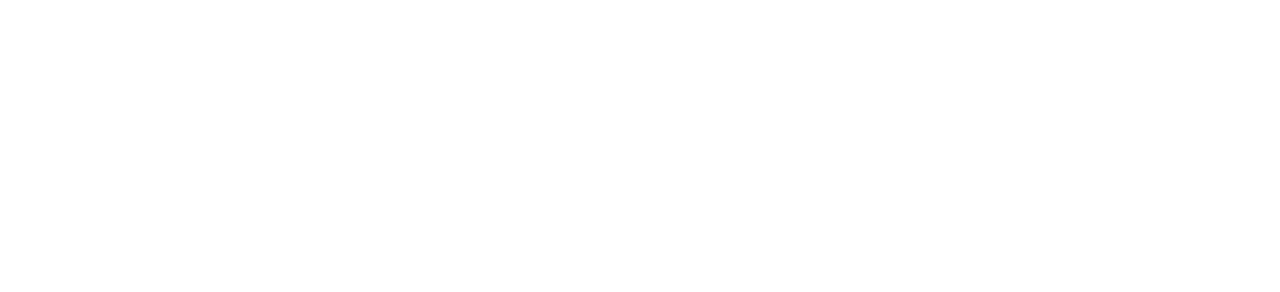
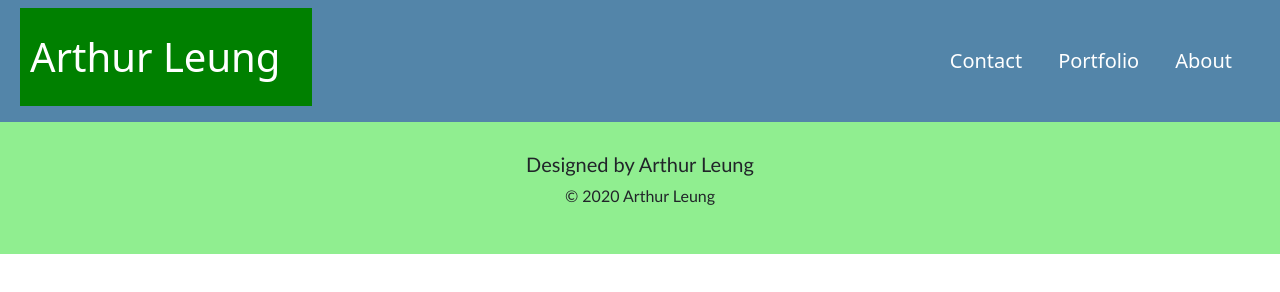
Before and after one commit to Artydabomb/artydabomb.github.io, a plain HTML site: page contact.html in a window 1280 px wide. Drawn offline with nearby package versions, Linux system fonts and the light colour scheme.

Commit message:
Completed skeleton for portfolio.html. Started skeleton for contact.html

```diff
--- a/PFstyle.css
+++ b/PFstyle.css
@@ -25,6 +25,7 @@ nav{
 }
 
 .sub-header{
+    background-color: lavender;
 }
 
 /* Can't change the color of the li elements using the following format
@@ -36,3 +37,16 @@ nav{
 .container{
     background-color: lightblue;
 }
+
+/* Footer */
+.footer {
+    padding: 30px;
+    clear: both;
+    font-family: 'Trebuchet MS', 'Lucida Sans Unicode', 'Lucida Grande', 'Lucida Sans', Arial, sans-serif;
+    text-align: center;
+    background-color: lightgreen;
+}
+
+.footer h2 {
+    font-size: 20px;
+}
--- a/contact.html
+++ b/contact.html
@@ -0,0 +1,49 @@
+<!DOCTYPE html>
+<html lang="en">
+
+<head>
+    <meta charset="UTF-8">
+    <meta name="viewport" content="width=device-width, initial-scale=1.0">
+    <title>Contact Information</title>
+    <!--CSS stylesheet required to integrate Bootstrap code-->
+    <link href="https://cdn.jsdelivr.net/npm/bootstrap@5.0.0-beta1/dist/css/bootstrap.min.css" rel="stylesheet"
+        integrity="sha384-giJF6kkoqNQ00vy+HMDP7azOuL0xtbfIcaT9wjKHr8RbDVddVHyTfAAsrekwKmP1" crossorigin="anonymous">
+    <!--Linking CSS-->
+    <link rel="stylesheet" type="text/css" href="PFstyle.css">
+</head>
+
+<body>
+    <!--Nav Bar-->
+    <nav class="navbar navbar-expand-md navbar-light">
+        <!--** Creating an optional link for the future, when clickingo on name/icon **
+            <a href=" /" class="navbar-brand">Arthur Leung</a> -->
+        <h1 class="main-header">Arthur Leung</h1>
+        <button class="navbar-toggler" type="button" data-toggle="collapse" data-target="#navbar7">
+            <span class="navbar-toggler-icon"></span>
+        </button>
+        <section class="navbar-collapse collapse justify-content-stretch" id="navbar7">
+            <ul class="navbar-nav ms-auto">
+                <li class="nav-item">
+                    <a class="nav-link" href="#">Contact</a>
+                </li>
+                <li class="nav-item">
+                    <a class="nav-link" href="#">Portfolio</a>
+                </li>
+                <li class="nav-item">
+                    <a class="nav-link" href="#">About</a>
+                </li>
+            </ul>
+        </section>
+    </nav>
+
+    <!-- Footer -->
+    <footer class="footer">
+        <h2>Designed by Arthur Leung</h2>
+        <p>
+            &copy; 2020 Arthur Leung
+        </p>
+    </footer>
+
+</body>
+
+</html>
```
Also changed, not shown: portfolio.html (+9 -0 lines).
